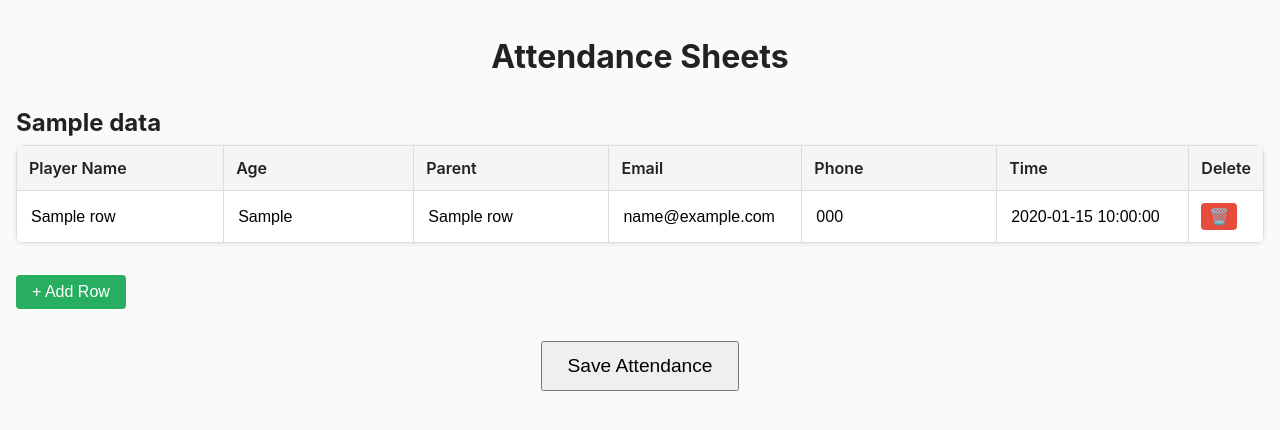
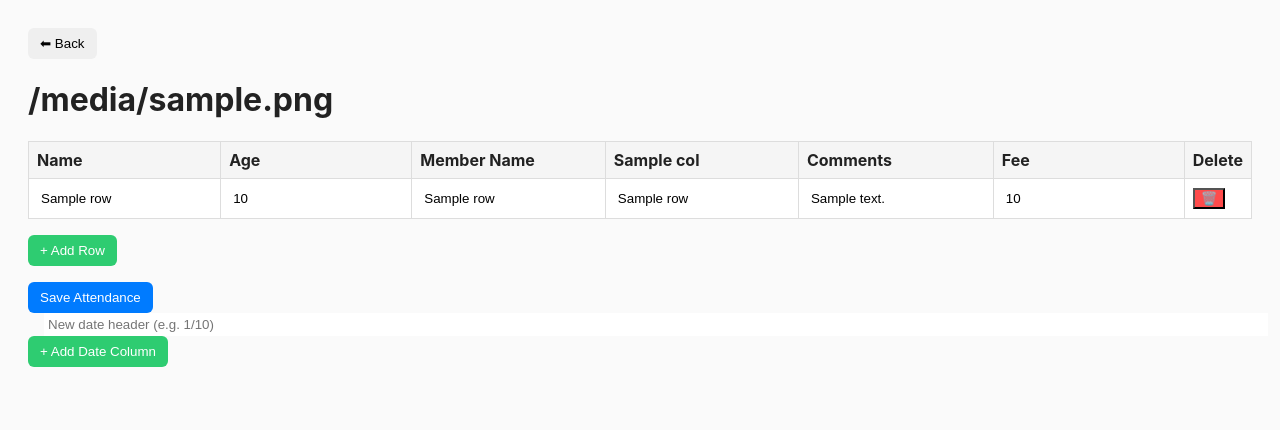
Before and after one commit to nlitenmusic/make_attendance, a Flask app: template templates/results.html in a window 1280 px wide. Shown: the top 430 px of the page. Run offline with Flask 3, Linux system fonts and the light colour scheme; the template is opened without the code that fills it: most values are stand-ins (such as "Sample title", 1, 10 or a date in 2020).

Commit message:
app updates

```diff
--- a/app.py
+++ b/app.py
@@ -1,133 +1,219 @@
 # app.py
 import io
 import re
-import os
+import uuid
 from pathlib import Path
 
 import pandas as pd
 import requests
 from flask import Flask, render_template, request, redirect, url_for, flash
 
-from attendance_logic import build_attendance  # keep your central logic here
+from attendance_logic import convert_import_to_internal_schema, build_attendance, export_attendance_sheets
 
 app = Flask(__name__)
-app.secret_key = "supersecretkey"  # required for flashing messages
+app.secret_key = "supersecretkey"
 
-OUTPUT_DIR = Path("attendance_sheets")
-OUTPUT_DIR.mkdir(exist_ok=True)
+ATTENDANCE_DIR = Path("attendance_sheets")
+ATTENDANCE_DIR.mkdir(exist_ok=True)
+
+# Helper: extract sheet id and optional gid from provided URL
+def extract_ids(sheet_url: str):
+    sheet_match = re.search(r"/d/([a-zA-Z0-9_-]+)", sheet_url)
+    gid_match = re.search(r"gid=([0-9]+)", sheet_url)
+    sheet_id = sheet_match.group(1) if sheet_match else None
+    gid = gid_match.group(1) if gid_match else "0"
+    return sheet_id, gid
+
+def fetch_csv_from_google(sheet_url: str) -> pd.DataFrame:
+    sheet_id, gid = extract_ids(sheet_url)
+    if not sheet_id:
+        raise ValueError("Invalid Google Sheet URL")
+    export_url = f"https://docs.google.com/spreadsheets/d/{sheet_id}/export?format=csv&gid={gid}"
+    r = requests.get(export_url)
+    r.raise_for_status()
+    text = r.text
+    # Use pandas to read; ensure dtype=str to avoid unintended NaNs
+    return pd.read_csv(io.StringIO(text), dtype=str).fillna("")
 
 
-# ---------- helpers ----------
-def extract_sheet_id(sheet_url: str) -> str | None:
-    """Extract the Google Sheet ID from a full URL."""
-    match = re.search(r"/d/([a-zA-Z0-9-_]+)", sheet_url)
-    return match.group(1) if match else None
+# Sorting helper for index listing
+DAY_ORDER = ["Monday", "Tuesday", "Wednesday", "Thursday", "Friday"]
+CLINIC_TOKENS = ["RedBallClinic", "OrangeBallClinic", "GreenBallClinic", "YellowBallClinic", "HighPerformanceClinic"]
 
+def sort_key(filename: str):
+    base = filename.replace(".csv", "")
+    parts = base.split("_", 1)
+    if len(parts) != 2:
+        return (999, 999, filename)
+    day, clinic = parts
+    day_idx = DAY_ORDER.index(day) if day in DAY_ORDER else 999
+    clinic_idx = next((i for i, t in enumerate(CLINIC_TOKENS) if t in clinic), 999)
+    return (day_idx, clinic_idx, filename)
 
-def fetch_csv_from_google(sheet_url: str) -> pd.DataFrame:
-    """Fetch a CSV from a Google Sheet URL."""
-    sheet_id = extract_sheet_id(sheet_url)
-    if not sheet_id:
-        raise ValueError("Invalid Google Sheet URL.")
-    export_url = f"https://docs.google.com/spreadsheets/d/{sheet_id}/export?format=csv"
-    r = requests.get(export_url)
-    r.raise_for_status()
-    return pd.read_csv(io.StringIO(r.text))
+def list_saved_sheets_sorted():
+    files = [f.name for f in ATTENDANCE_DIR.glob("*.csv")]
+    return sorted(files, key=sort_key)
 
+# -------------------- Routes --------------------
 
-def save_attendance_csv(grouped_data: dict, filename="master_attendance.csv") -> Path:
-    """Save grouped attendance data from form submission to a CSV file."""
-    records = []
-    for label, rows in grouped_data.items():
-        for row in rows:
-            records.append({
-                "Day": row.get("Day", ""),
-                "Clinic": row.get("Clinic", ""),
-                "Time": row.get("Time", ""),
-                "Player Name": row.get("Player Name", ""),
-                "Player Age": row.get("Player Age", ""),
-                "Parent/Guardian Name": row.get("Parent/Guardian Name", ""),
-                "Parent/Guardian Email": row.get("Parent/Guardian Email", ""),
-                "Parent/Guardian Phone": row.get("Parent/Guardian Phone", "")
-            })
-    df = pd.DataFrame(records)
-    filepath = OUTPUT_DIR / filename
-    df.to_csv(filepath, index=False)
-    return filepath
-
-
-# ---------- routes ----------
 @app.route("/", methods=["GET", "POST"])
 def index():
     if request.method == "POST":
-        sheet_url = request.form["sheet_url"].strip()
-        return redirect(url_for("results", sheet_url=sheet_url))
-    return render_template("index.html")
+        sheet_url = request.form.get("sheet_url", "").strip()
+        if not sheet_url:
+            flash("Please paste a Google Sheet URL.")
+            return redirect(url_for("index"))
+        try:
+            df_raw = fetch_csv_from_google(sheet_url)
+            df_clean = convert_import_to_internal_schema(df_raw)
+            attendance = build_attendance(df_clean)
+            export_attendance_sheets(attendance, ATTENDANCE_DIR)
+            flash("Attendance sheets generated successfully.")
+        except Exception as e:
+            flash(f"Error: {e}")
+        return redirect(url_for("index"))
+
+    saved_sheets = list_saved_sheets_sorted()
+    return render_template("index.html", saved_sheets=saved_sheets)
 
 
 @app.route("/results", methods=["GET"])
 def results():
-    sheet_url = request.args.get("sheet_url")
-    if not sheet_url:
-        flash("No Google Sheet URL provided.")
+    filename = request.args.get("filename")
+    if not filename:
+        flash("No attendance file specified.")
+        return redirect(url_for("index"))
+    path = ATTENDANCE_DIR / filename
+    if not path.exists():
+        flash("Attendance file not found.")
         return redirect(url_for("index"))
 
-    df = fetch_csv_from_google(sheet_url)
-    attendance = build_attendance(df)
+    df = pd.read_csv(path, dtype=str).fillna("")
+    # ensure binder columns exist
+    for c in ["row_id", "Name", "Age", "MemberName", "Comments", "Fee"]:
+        if c not in df.columns:
+            df[c] = ""
 
-    # Group by Day and Clinic for rendering
-    grouped = attendance.groupby(["Day", "Clinic"])
-    data = {}
-    for (day, clinic), group in grouped:
-        label = f"{day} - {clinic}"
-        # Convert to dicts
-        data[label] = group.to_dict("records")
+    # dynamic dates are any columns not in binder set
+    dynamic_dates = [c for c in df.columns if c not in ["row_id", "Name", "Age", "MemberName", "Comments", "Fee"]]
 
-    return render_template("results.html", data=data, sheet_url=sheet_url)
+    # convert rows to list of dicts for template
+    data = df.to_dict("records")
+    return render_template("results.html", data=data, filename=filename, dynamic_dates=dynamic_dates)
 
 
 @app.route("/save_attendance", methods=["POST"])
 def save_attendance():
-    """
-    Process the submitted form from results.html,
-    reconstruct the grouped data, and save it to CSV.
-    """
-    form_data = request.form.to_dict(flat=False)
-    sheet_url = request.form.get("sheet_url", "")
+    filename = request.form.get("filename")
+    if not filename:
+        flash("Missing filename.")
+        return redirect(url_for("index"))
+    path = ATTENDANCE_DIR / filename
+    if not path.exists():
+        flash("File not found.")
+        return redirect(url_for("index"))
 
-    # Gather table labels
-    table_labels = form_data.get("table_label", [])
+    # load current sheet to get column ordering and dynamic columns
+    df = pd.read_csv(path, dtype=str).fillna("")
+    dynamic_cols = [c for c in df.columns if c not in ["row_id", "Name", "Age", "MemberName", "Comments", "Fee"]]
 
-    # Make sure each input list exists and is the same length
-    fields = ["player_name", "player_age", "parent_name",
-              "parent_email", "parent_phone", "time"]
+    # get arrays from form: the template will submit array-like fields
+    names = request.form.getlist("player_name")
+    ages = request.form.getlist("age")
+    parents = request.form.getlist("parent")
+    comments = request.form.getlist("comments")
+    fees = request.form.getlist("fee")
+    row_ids = request.form.getlist("row_id")
+    delete_flags = request.form.getlist("delete_flag")
 
-    for field in fields:
-        if field not in form_data:
-            flash(f"Missing form data for {field}")
-            return redirect(url_for("results", sheet_url=sheet_url))
+    # dynamic date columns posted as date__<colname>
+    dynamic_values = {}
+    for col in dynamic_cols:
+        key = f"date__{col}"
+        dynamic_values[col] = request.form.getlist(key) if key in request.form else [""] * len(names)
 
-    grouped_data = {}
-    for i, label in enumerate(table_labels):
-        if label not in grouped_data:
-            grouped_data[label] = []
+    rows = []
+    n = len(names)
+    for i in range(n):
+        if i < len(delete_flags) and delete_flags[i] == "1":
+            continue
+        row = {
+            "row_id": row_ids[i] if i < len(row_ids) else str(uuid.uuid4()),
+            "Name": names[i] if i < len(names) else "",
+            "Age": ages[i] if i < len(ages) else "",
+            "MemberName": parents[i] if i < len(parents) else "",
+            "Comments": comments[i] if i < len(comments) else "",
+            "Fee": fees[i] if i < len(fees) else ""
+        }
+        # attach dynamic dates
+        for col, vals in dynamic_values.items():
+            row[col] = vals[i] if i < len(vals) else ""
+        rows.append(row)
 
-        grouped_data[label].append({
-            "Player Name": form_data["player_name"][i],
-            "Player Age": form_data["player_age"][i],
-            "Parent/Guardian Name": form_data["parent_name"][i],
-            "Parent/Guardian Email": form_data["parent_email"][i],
-            "Parent/Guardian Phone": form_data["parent_phone"][i],
-            "Time": form_data["time"][i],
-            "Day": label.split(" - ")[0],
-            "Clinic": label.split(" - ")[1]
-        })
+    df_new = pd.DataFrame(rows)
+    # ensure binder columns order + dynamic cols
+    cols = ["row_id", "Name", "Age", "MemberName"] + dynamic_cols + ["Comments", "Fee"]
+    # fill missing dynamic cols if none present
+    for c in cols:
+        if c not in df_new.columns:
+            df_new[c] = ""
+    df_new = df_new[cols]
+    df_new = df_new.fillna("")
+    df_new.to_csv(path, index=False)
 
-    saved_path = save_attendance_csv(grouped_data)
-    flash(f"Attendance saved to {saved_path}")
-    return redirect(url_for("results", sheet_url=sheet_url))
+    flash("Attendance saved.")
+    return redirect(url_for("results", filename=filename))
 
 
-# ---------- run ----------
+@app.route("/add_date_column", methods=["POST"])
+def add_date_column():
+    filename = request.form.get("filename")
+    new_col = request.form.get("new_date", "").strip()
+    if not filename or not new_col:
+        return redirect(url_for("index"))
+    path = ATTENDANCE_DIR / filename
+    if not path.exists():
+        flash("File not found.")
+        return redirect(url_for("index"))
+    df = pd.read_csv(path, dtype=str).fillna("")
+    if new_col in df.columns:
+        flash("Date column already exists.")
+        return redirect(url_for("results", filename=filename))
+    df[new_col] = ""
+    df.to_csv(path, index=False)
+    flash("Date column added.")
+    return redirect(url_for("results", filename=filename))
+
+
+@app.route("/add_row", methods=["POST"])
+def add_row():
+    filename = request.form.get("filename")
+    if not filename:
+        return redirect(url_for("index"))
+    path = ATTENDANCE_DIR / filename
+    if not path.exists():
+        flash("File not found.")
+        return redirect(url_for("index"))
+    df = pd.read_csv(path, dtype=str).fillna("")
+    new_row = {c: "" for c in df.columns}
+    new_row["row_id"] = str(uuid.uuid4())
+    df = pd.concat([df, pd.DataFrame([new_row])], ignore_index=True)
+    df.to_csv(path, index=False)
+    flash("Row added.")
+    return redirect(url_for("results", filename=filename))
+
+
+@app.route("/delete_sheet", methods=["POST"])
+def delete_sheet():
+    filename = request.form.get("filename")
+    path = ATTENDANCE_DIR / filename
+    if path.exists():
+        path.unlink()
+        flash(f"Deleted {filename}")
+    else:
+        flash("File not found.")
+    return redirect(url_for("index"))
+
+
 if __name__ == "__main__":
     app.run(debug=True)
--- a/templates/results.html
+++ b/templates/results.html
@@ -3,159 +3,93 @@
 <head>
 <meta charset="utf-8" />
 <meta name="viewport" content="width=device-width, initial-scale=1" />
-    <title>Attendance Sheets</title>
+<title>Attendance - {{ filename }}</title>
 <style>
-      body {
-        font-family: -apple-system, BlinkMacSystemFont, "Segoe UI", Roboto, sans-serif;
-        margin: 0;
-        padding: 1rem;
-        background-color: #fafafa;
-        color: #222;
-      }
-
-      h1 {
-        text-align: center;
-        font-size: 2rem;
-        margin-bottom: 1.5rem;
-      }
-
-      h2 {
-        margin-top: 2rem;
-        margin-bottom: 0.5rem;
-        font-size: 1.5rem;
-        text-align: left;
-      }
-
-      .table-container {
-        overflow-x: auto;
-        background: white;
-        border-radius: 0.5rem;
-        box-shadow: 0 1px 4px rgba(0, 0, 0, 0.1);
-        margin-bottom: 1.5rem;
-      }
-
-      table {
-        width: 100%;
-        border-collapse: collapse;
-        font-size: 1rem;
-        min-width: 700px;
-      }
-
-      th, td {
-        border: 1px solid #ddd;
-        padding: 0.75rem;
-        text-align: left;
-        white-space: nowrap;
-      }
-
-      th {
-        background-color: #f5f5f5;
-        font-weight: 600;
-      }
-
-      td input {
-        width: 100%;
-        border: none;
-        background: transparent;
-        font-size: 1rem;
-      }
-
-      td button.delete-row {
-        font-size: 1rem;
-        padding: 0.25rem 0.5rem;
-        cursor: pointer;
-        background-color: #e74c3c;
-        color: white;
-        border: none;
-        border-radius: 4px;
-      }
-
-      .add-row-btn {
-        margin-top: 0.5rem;
-        padding: 0.5rem 1rem;
-        font-size: 1rem;
-        background-color: #27ae60;
-        color: white;
-        border: none;
-        border-radius: 4px;
-        cursor: pointer;
-      }
-
-      /* Mobile adjustments */
-      @media (max-width: 600px) {
-        body { font-size: 1.1rem; padding: 1rem; }
-        h1 { font-size: 1.8rem; }
-        h2 { font-size: 1.3rem; }
-        table { font-size: 1rem; }
-        th, td { padding: 0.6rem; }
-      }
+body { font-family: -apple-system, BlinkMacSystemFont, "Segoe UI", Roboto, sans-serif; padding:20px; background:#fafafa; color:#222; }
+table { width:100%; border-collapse:collapse; background:white; }
+th, td { border:1px solid #ddd; padding:.5rem; text-align:left; }
+th { background:#f5f5f5; }
+input[type="text"] { width:100%; border:none; padding:.25rem; box-sizing:border-box; }
+.btn { padding:.5rem .75rem; border-radius:6px; border:none; cursor:pointer; }
+.add { background:#2ecc71; color:white; }
+.save { background:#007bff; color:white; }
+.del { background:#ff4b4b; color:white; }
+.row-actions { display:flex; gap:.5rem; }
 </style>
 </head>
 <body>
-    <h1>Attendance Sheets</h1>
+<a href="{{ url_for('index') }}"><button class="btn">⬅ Back</button></a>
+<h1>{{ filename.replace('.csv','') }}</h1>
+
 <form method="post" action="{{ url_for('save_attendance') }}">
-      {% for label, rows in data.items() %}
-        <h2>{{ label }}</h2>
-        <div class="table-container">
+  <input type="hidden" name="filename" value="{{ filename }}">
+
   <table>
     <thead>
       <tr>
-                <th>Player Name</th>
+        <th>Name</th>
         <th>Age</th>
-                <th>Parent</th>
-                <th>Email</th>
-                <th>Phone</th>
-                <th>Time</th>
+        <th>Member Name</th>
+
+        {% for col in dynamic_dates %}
+          <th>{{ col }}</th>
+        {% endfor %}
+
+        <th>Comments</th>
+        <th>Fee</th>
         <th>Delete</th>
       </tr>
     </thead>
-            <tbody>
-              {% for row in rows %}
+
+    <tbody id="rows">
+      {% for row in data %}
       <tr>
-                <td><input type="text" name="player_name" value="{{ row['Player Name'] }}"></td>
-                <td><input type="text" name="player_age" value="{{ row['Player Age'] }}"></td>
-                <td><input type="text" name="parent_name" value="{{ row['Parent/Guardian Name'] }}"></td>
-                <td><input type="text" name="parent_email" value="{{ row['Parent/Guardian Email'] }}"></td>
-                <td><input type="text" name="parent_phone" value="{{ row['Parent/Guardian Phone'] }}"></td>
-                <td><input type="text" name="time" value="{{ row['Time'] }}"></td>
-                <td><button type="button" class="delete-row">🗑️</button></td>
+        <td><input type="text" name="player_name" value="{{ row['Name'] }}"></td>
+        <td><input type="text" name="age" value="{{ row['Age'] }}"></td>
+        <td><input type="text" name="parent" value="{{ row['MemberName'] }}"></td>
+
+        {% for col in dynamic_dates %}
+          <td><input type="text" name="date__{{ col }}" value="{{ row[col] }}"></td>
+        {% endfor %}
+
+        <td><input type="text" name="comments" value="{{ row['Comments'] }}"></td>
+        <td><input type="text" name="fee" value="{{ row['Fee'] }}"></td>
+
+        <td>
+          <input type="hidden" name="row_id" value="{{ row['row_id'] }}">
+          <input type="hidden" name="delete_flag" value="">
+          <button type="button" class="del" onclick="markDelete(this)">🗑️</button>
+        </td>
       </tr>
       {% endfor %}
     </tbody>
   </table>
-        </div>
-        <button type="button" class="add-row-btn">+ Add Row</button>
-      {% endfor %}
-      <div style="text-align:center; margin-top: 2rem;">
-        <button type="submit" style="font-size:1.2rem; padding:0.75rem 1.5rem;">Save Attendance</button>
-      </div>
-      <input type="hidden" name="sheet_url" value="{{ sheet_url }}">
+
+<div style="margin-top:1rem;">
+  <form method="post" action="{{ url_for('add_row') }}" style="display:inline;">
+    <input type="hidden" name="filename" value="{{ filename }}">
+    <button class="add btn">+ Add Row</button>
   </form>
 
+  <div style="margin-top:1rem;">
+    <button type="submit" class="save btn">Save Attendance</button>
+  </div>
+</form>
+
+  <form method="post" action="{{ url_for('add_date_column') }}" style="display:inline; margin-left:1rem;">
+    <input type="hidden" name="filename" value="{{ filename }}">
+    <input type="text" name="new_date" placeholder="New date header (e.g. 1/10)" required>
+    <button class="add btn">+ Add Date Column</button>
+  </form>
+</div>
+
 <script>
-      // Delete row button
-      document.querySelectorAll('.delete-row').forEach(btn => {
-        btn.addEventListener('click', e => e.target.closest('tr').remove());
-      });
+function markDelete(btn){
+  const delHidden = btn.parentElement.querySelector('input[name="delete_flag"]');
+  delHidden.value = "1";
+  btn.closest('tr').style.opacity = 0.5;
+}
+</script>
 
-      // Add row button
-      document.querySelectorAll('.add-row-btn').forEach(btn => {
-        btn.addEventListener('click', e => {
-          const tbody = e.target.previousElementSibling.querySelector('tbody');
-          const newRow = document.createElement('tr');
-          newRow.innerHTML = `
-            <td><input type="text" name="player_name" value=""></td>
-            <td><input type="text" name="player_age" value=""></td>
-            <td><input type="text" name="parent_name" value=""></td>
-            <td><input type="text" name="parent_email" value=""></td>
-            <td><input type="text" name="parent_phone" value=""></td>
-            <td><input type="text" name="time" value=""></td>
-            <td><button type="button" class="delete-row">🗑️</button></td>
-          `;
-          tbody.appendChild(newRow);
-          newRow.querySelector('.delete-row').addEventListener('click', ev => ev.target.closest('tr').remove());
-        });
-      });
-    </script>
 </body>
 </html>
```
Also changed, not shown: attendance_logic.py (+116 -20 lines), templates/index.html (+70 -42 lines). Lines whose indentation alone changed are shown as unchanged.
